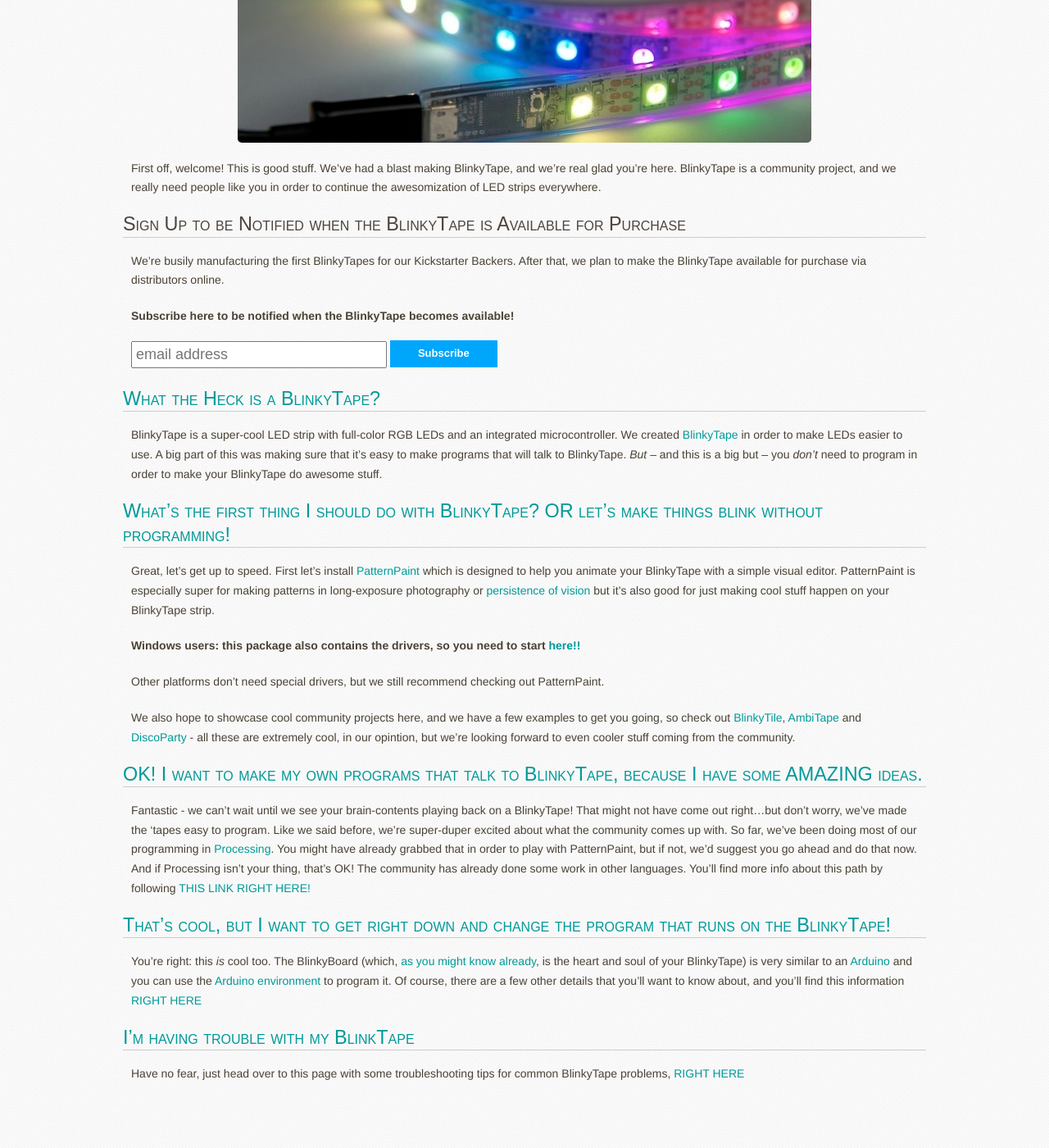
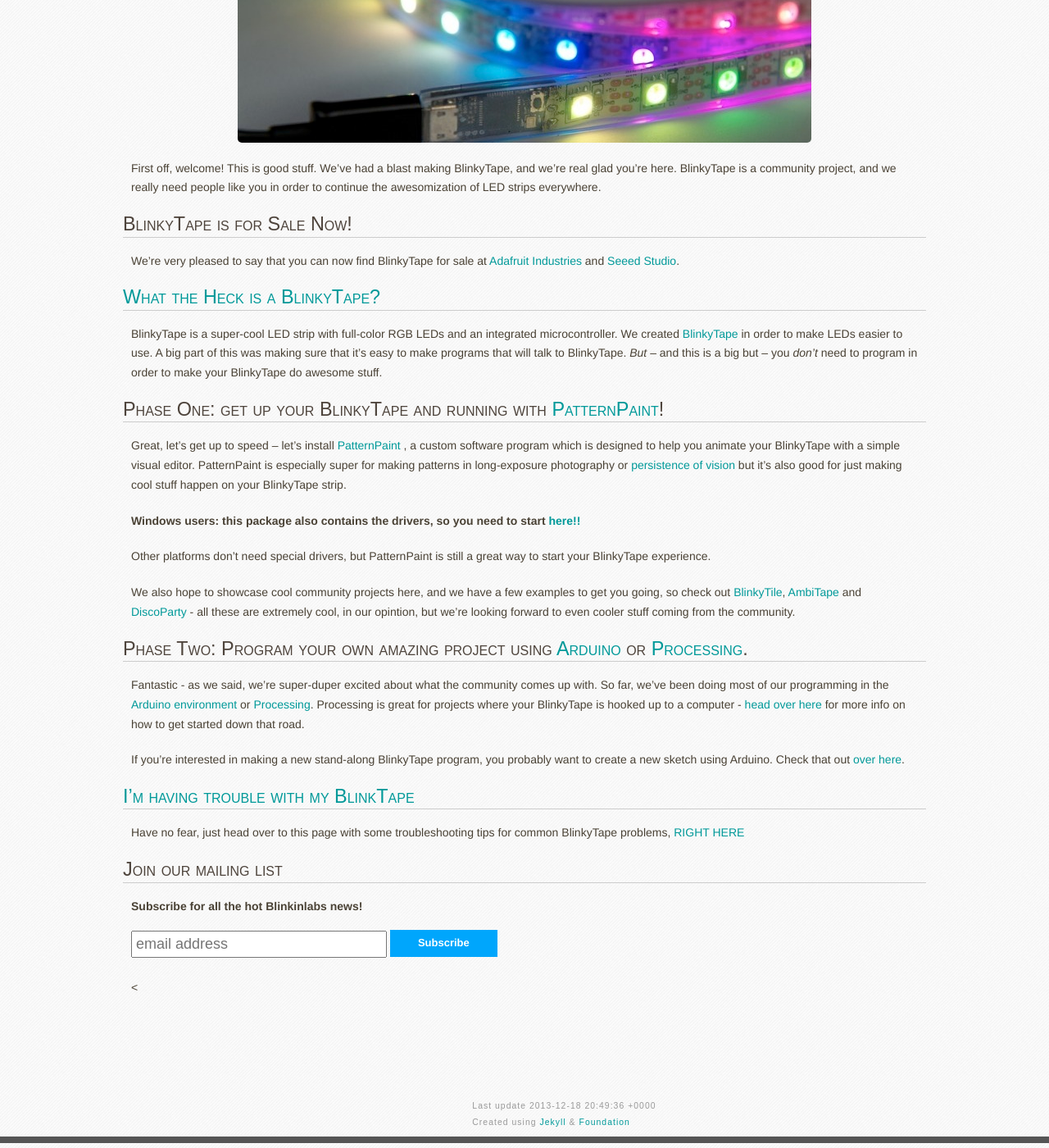
Before and after one commit to jravetch/blinkinlabs.github.io, a Jekyll site: the page built from blinkytape/index.md, in a window 1280 px wide and 1400 px high, scrolled down 228 px. Shown: the whole window at 82% size. Built offline with Jekyll 4.4.1, drawn with Linux system fonts in a browser that asks for light colours; Markdown is read by kramdown in place of the engine named in the settings.

Commit message:
Evolutionary text edits on BlinkyTape landing page & some tweaks to reset instructions

```diff
--- a/blinkytape/index.md
+++ b/blinkytape/index.md
@@ -6,11 +6,36 @@
 
 First off, welcome! This is good stuff.  We've had a blast making BlinkyTape, and we're real glad you're here.  BlinkyTape is a community project, and we really need people like you in order to continue the awesomization of LED strips everywhere.
 
-# Sign Up to be Notified when the BlinkyTape is Available for Purchase
+# BlinkyTape is for Sale Now!
 
-We're busily manufacturing the first BlinkyTapes for our Kickstarter Backers.  After that, we plan to make the BlinkyTape available for purchase via distributors online.
+We're very pleased to say that you can now find BlinkyTape for sale at[ Adafruit Industries](http://www.adafruit.com/product/1605) and [Seeed Studio](http://www.seeedstudio.com/depot/blinkytape-basic-p-1679.html).
 
-**Subscribe here to be notified when the BlinkyTape becomes available!**
+# [What the Heck is a BlinkyTape?](/blinkytape/about)
+
+BlinkyTape is a super-cool LED strip with full-color RGB LEDs and an integrated microcontroller. We created [BlinkyTape](/blinkytape/about/) in order to make LEDs easier to use. A big part of this was making sure that it's easy to make programs that will talk to BlinkyTape. *But* -- and this is a big but -- you *don't* need to program in order to make your BlinkyTape do awesome stuff.
+
+# Phase One: get up your BlinkyTape and running with [PatternPaint](/software/patternpaint/)!
+
+Great, let's get up to speed -- let's install [PatternPaint](/software/patternpaint/) <!--- change to the docs version of patternpaint when it's ready --->, a custom software program which is designed to help you animate your BlinkyTape with a simple visual editor. PatternPaint is especially super for making patterns in long-exposure photography or [persistence of vision](http://en.wikipedia.org/wiki/Persistence_of_vision) but it's also good for just making cool stuff happen on your BlinkyTape strip.
+
+**Windows users: this package also contains the drivers, so you need to start [here!!](/software/patternpaint/)**
+
+Other platforms don't need special drivers, but PatternPaint is still a great way to start your BlinkyTape experience.
+
+We also hope to showcase cool community projects here, and we have a few examples to get you going, so check out [BlinkyTile](/blinkytile/), [AmbiTape](/ambitape/) and [DiscoParty](/software/discoparty/) - all these are extremely cool, in our opintion, but we're looking forward to even cooler stuff coming from the community.
+
+# Phase Two: Program your own amazing project using [Arduino](/blinkytape/docs/arduino/) or [Processing](/blinkytape/docs/processing/).
+
+Fantastic - as we said, we're super-duper excited about what the community comes up with. So far, we've been doing most of our programming in the [Arduino environment](http://arduino.cc/en/Main/Software) or [Processing](http://processing.org/).  Processing is great for projects where your BlinkyTape is hooked up to a computer - [head over here](/blinkytape/docs/processing/) for more info on how to get started down that road.
+
+If you're interested in making a new stand-along BlinkyTape program, you probably want to create a new sketch using Arduino. Check that out [over here](/blinkytape/docs/arduino/).
+
+# [I'm having trouble with my BlinkTape](/blinkytape/docs/troubleshooting/)
+Have no fear, just head over to this page with some troubleshooting tips for common BlinkyTape problems, [RIGHT HERE](/blinkytape/docs/troubleshooting/)
+
+# Join our mailing list
+
+**Subscribe for all the hot Blinkinlabs news!**
 
 <!-- Begin MailChimp Signup Form -->
 <div id="mc_embed_signup">
@@ -24,29 +49,4 @@
 <!--End mc_embed_signup-->
 
 
-# [What the Heck is a BlinkyTape?](/blinkytape/about)
-
-BlinkyTape is a super-cool LED strip with full-color RGB LEDs and an integrated microcontroller. We created [BlinkyTape](/blinkytape/about/) in order to make LEDs easier to use. A big part of this was making sure that it's easy to make programs that will talk to BlinkyTape. *But* -- and this is a big but -- you *don't* need to program in order to make your BlinkyTape do awesome stuff.
-
-# [What's the first thing I should do with BlinkyTape? OR let's make things blink without programming!](/software/patternpaint/)
-
-Great, let's get up to speed.  First let's install [PatternPaint](/software/patternpaint/) <!--- change to the docs version of patternpaint when it's ready --->which is designed to help you animate your BlinkyTape with a simple visual editor. PatternPaint is especially super for making patterns in long-exposure photography or [persistence of vision](http://en.wikipedia.org/wiki/Persistence_of_vision) but it's also good for just making cool stuff happen on your BlinkyTape strip.
-
-**Windows users: this package also contains the drivers, so you need to start [here!!](/software/patternpaint/)**
-
-Other platforms don't need special drivers, but we still recommend checking out PatternPaint.
-
-We also hope to showcase cool community projects here, and we have a few examples to get you going, so check out [BlinkyTile](/blinkytile), [AmbiTape](/ambitape) and [DiscoParty](/software/discoparty/) - all these are extremely cool, in our opintion, but we're looking forward to even cooler stuff coming from the community.
-
-# [OK! I want to make my own programs that talk to BlinkyTape, because I have some AMAZING ideas.](/blinkytape/docs/processing/)
-
-Fantastic - we can't wait until we see your brain-contents playing back on a BlinkyTape! That might not have come out right...but don't worry, we've made the 'tapes easy to program. Like we said before, we're super-duper excited about what the community comes up with. So far, we've been doing most of our programming in [Processing](http://processing.org/). You might have already grabbed that in order to play with PatternPaint, but if not, we'd suggest you go ahead and do that now. And if Processing isn't your thing, that's OK! The community has already done some work in other languages. You'll find more info about this path by following [THIS LINK RIGHT HERE!](/blinkytape/docs/processing/)
-
-# [That's cool, but I want to get right down and change the program that runs on the BlinkyTape!](/blinkytape/docs/arduino/)
-
-You're right: this *is* cool too.  The BlinkyBoard (which, [as you might know already](/blinkytape/about/), is the heart and soul of your BlinkyTape) is very similar to an [Arduino](http://www.arduino.cc/) and you can use the [Arduino environment](http://arduino.cc/en/Main/Software) to program it. Of course, there are a few other details that you'll want to know about, and you'll find this information [RIGHT HERE](/blinkytape/docs/arduino/)
-
-# [I'm having trouble with my BlinkTape](/blinkytape/docs/troubleshooting/)
-Have no fear, just head over to this page with some troubleshooting tips for common BlinkyTape problems, [RIGHT HERE](/blinkytape/docs/troubleshooting/)
-
-<!--- I'd usually end by asking for feedback - are you guys getting lots of emails about this? --->
+<
```
Also changed, not shown: blinkytape/docs/_posts/2013-12-05-troubleshooting.md (+2 -2 lines).
